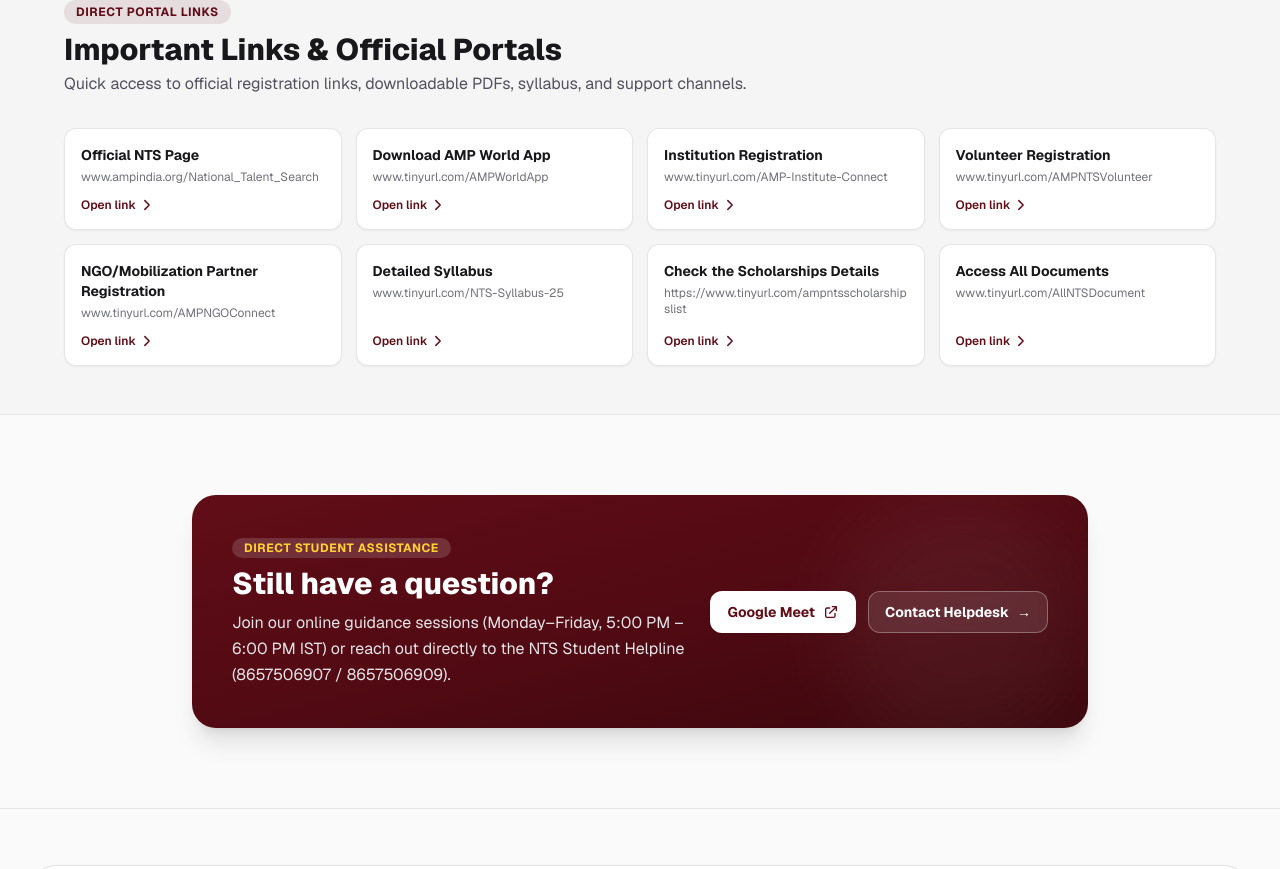
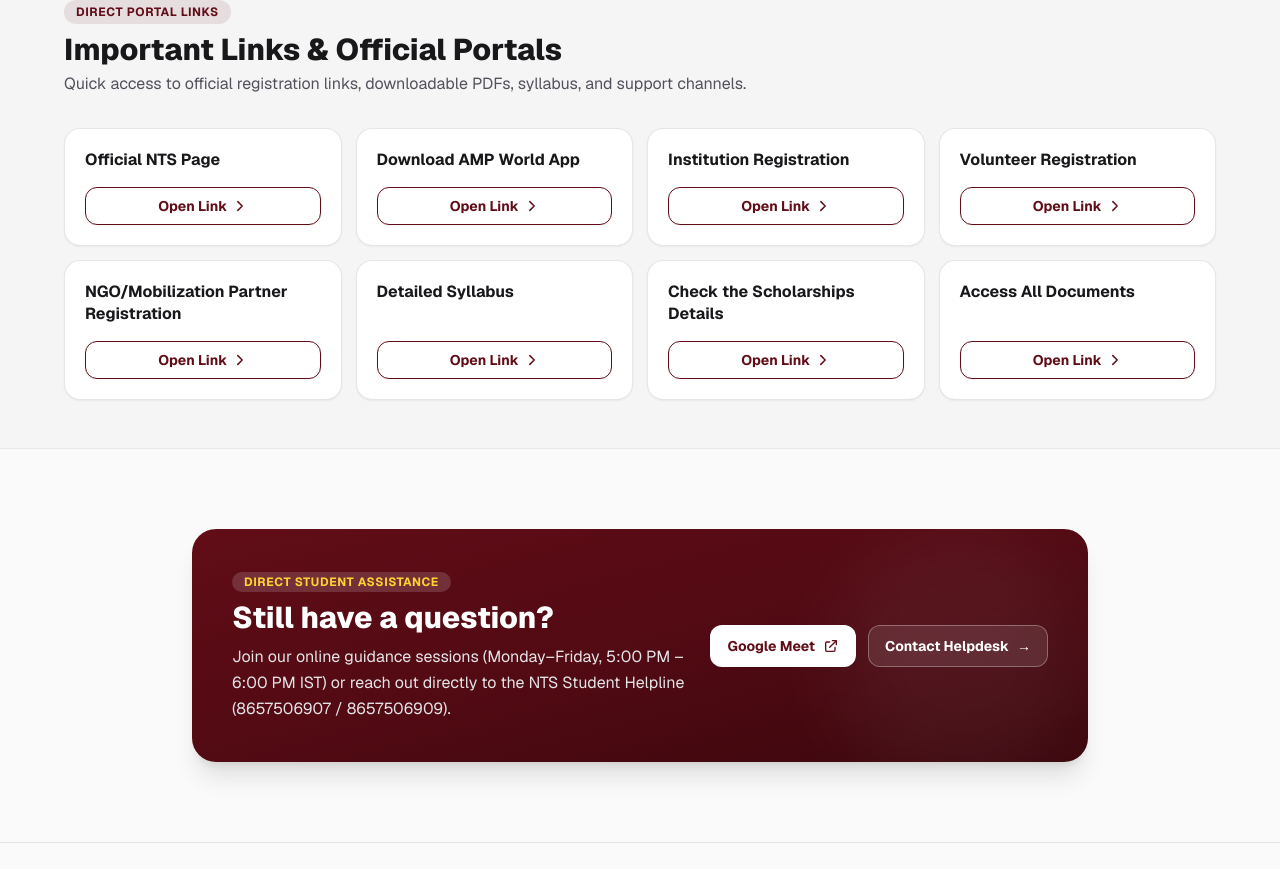
Before and after one commit to ansariafzal-ka/AMP-World-NTS-Web-Application-, a Next.js app: page /FAQs in a window 1280 px wide. Shown: the part 5233-6102 px from the top of the page. Built offline with nearby package versions, Linux system fonts and the light colour scheme.

Commit message:
Remove raw URL text from portal cards and keep clean action buttons

```diff
--- a/src/app/(public)/FAQs/page.tsx
+++ b/src/app/(public)/FAQs/page.tsx
@@ -162,18 +162,14 @@
                   href={link.url}
                   target="_blank"
                   rel="noopener noreferrer"
-                  className="group flex flex-col justify-between rounded-xl border border-zinc-200/90 bg-white p-4 shadow-xs transition-all duration-200 hover:-translate-y-0.5 hover:border-[#610D17]/40 hover:shadow-md"
+                  className="group flex flex-col justify-between rounded-2xl border border-zinc-200/90 bg-white p-4 sm:p-5 shadow-xs transition-all duration-200 hover:-translate-y-0.5 hover:border-[#610D17]/40 hover:shadow-md"
                 >
-                  <div>
-                    <h3 className="text-sm font-bold text-zinc-900 group-hover:text-[#610D17] transition-colors">
+                  <h3 className="text-sm sm:text-base font-bold text-zinc-900 group-hover:text-[#610D17] transition-colors leading-snug">
                     {link.title}
                   </h3>
-                    <p className="text-xs text-zinc-500 mt-1 break-all">
-                      {link.linkText}
-                    </p>
-                  </div>
-                  <div className="mt-3 flex items-center gap-1 text-xs font-semibold text-[#610D17]">
-                    <span>Open link</span>
+                  <div className="mt-4">
+                    <span className="inline-flex w-full items-center justify-center gap-1.5 rounded-xl border border-[#610D17] bg-white px-3.5 py-2 text-xs sm:text-sm font-bold text-[#610D17] shadow-xs transition-all duration-200 group-hover:bg-[#610D17] group-hover:text-white">
+                      <span>Open Link</span>
                       <svg
                         className="w-3.5 h-3.5 transition-transform group-hover:translate-x-0.5"
                         fill="none"
@@ -183,6 +179,7 @@
                       >
                         <path strokeLinecap="round" strokeLinejoin="round" d="m8.25 4.5 7.5 7.5-7.5 7.5" />
                       </svg>
+                    </span>
                   </div>
                 </a>
               ))}
```
Lines whose indentation alone changed are shown as unchanged.
